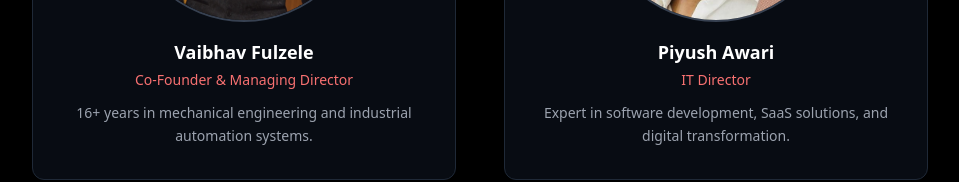
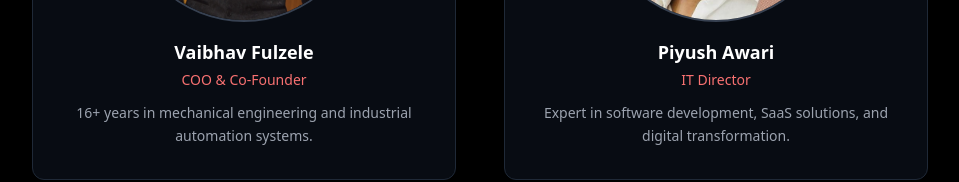
Before and after one commit to Vedantghole06/dhf-techs, a React (Vite) app: page /about in a window 1280 px wide. Shown: the part 2881-3063 px from the top of the page, without its empty margins (160-1119 px from the left). Built offline with nearby package versions, Linux system fonts and the light colour scheme.

Commit message:
change the discription of co-founder

```diff
--- a/src/components/About.tsx
+++ b/src/components/About.tsx
@@ -297,7 +297,7 @@ const About = () => {
                 />
               </div>
               <h3 className="text-lg font-semibold text-white text-center mb-1">Vaibhav Fulzele</h3>
-              <p className="text-red-400 text-sm text-center mb-3 font-medium">Co-Founder & Managing Director</p>
+              <p className="text-red-400 text-sm text-center mb-3 font-medium">COO & Co-Founder</p>
               <p className="text-gray-400 text-sm text-center leading-relaxed">
                 16+ years in mechanical engineering and industrial automation systems.
               </p>
```
